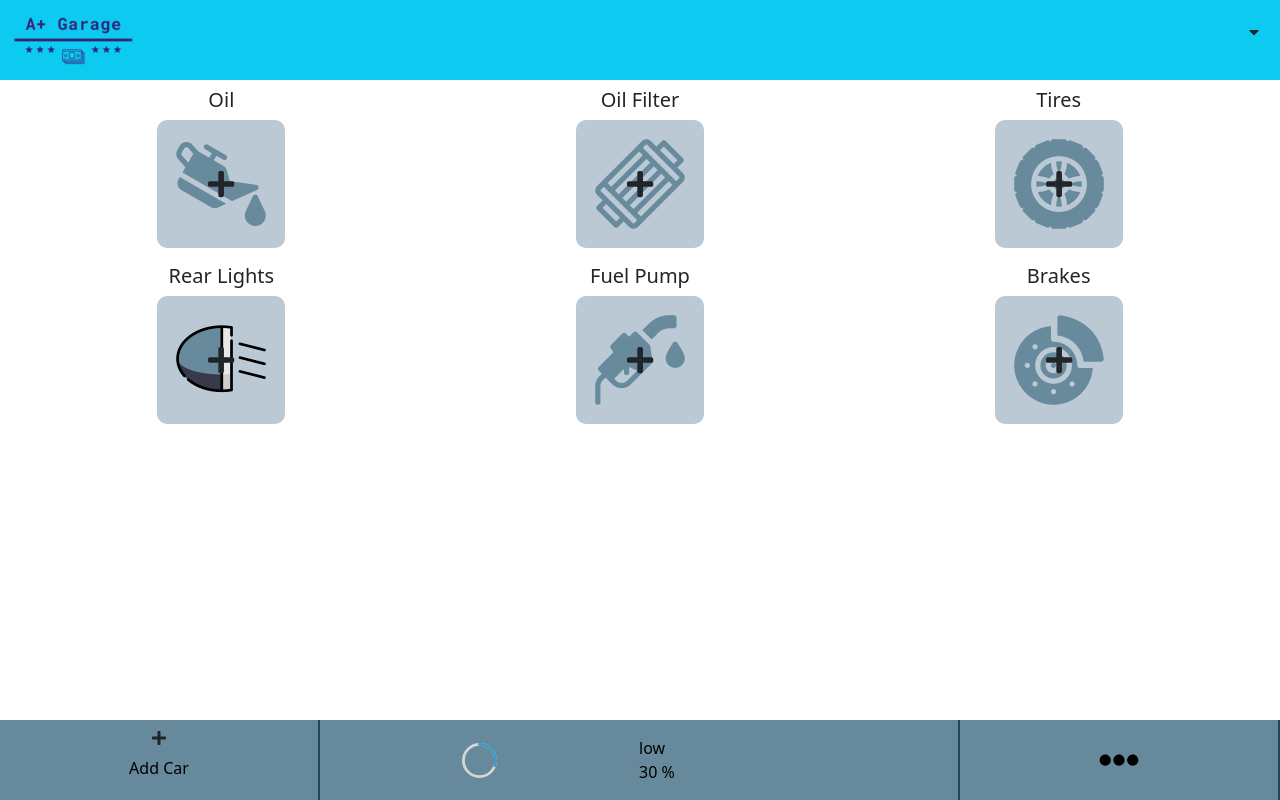
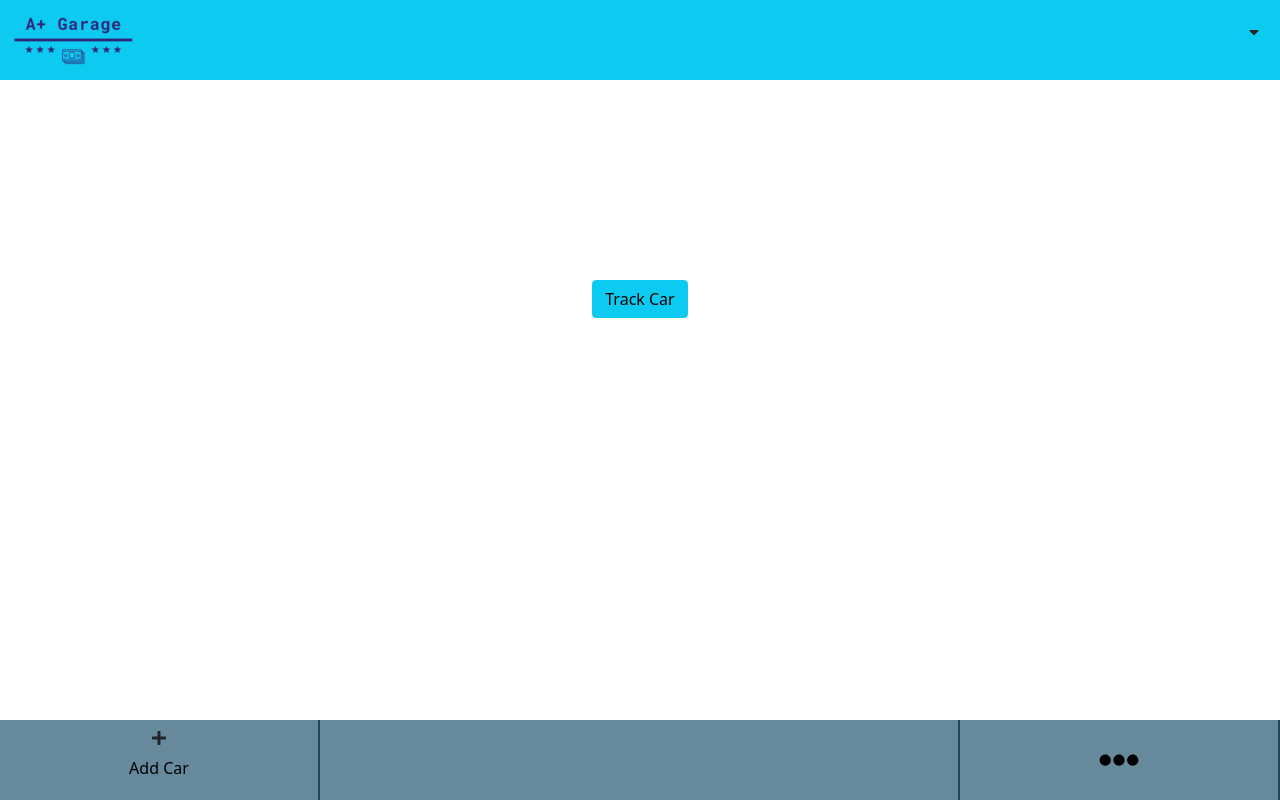
Before and after one commit to wandji20/a-plus-garage, a React (Create React App) app: page / in a window 1280 px wide. Built offline with nearby package versions, Linux system fonts and the light colour scheme.

Commit message:
Add AddTrackButton compinent and git add .

```diff
--- a/src/components/container/Footer.js
+++ b/src/components/container/Footer.js
@@ -1,4 +1,6 @@
 import React from 'react';
+import PropTypes from 'prop-types';
+import { connect } from 'react-redux';
 import { NavLink } from 'react-router-dom';
 import { CircularProgressbar } from 'react-circular-progressbar';
 import { FontAwesomeIcon } from '@fortawesome/react-fontawesome';
@@ -6,7 +8,8 @@ import { faEllipsisH } from '@fortawesome/free-solid-svg-icons';
 import Button from '../presentation/Button';
 import 'react-circular-progressbar/dist/styles.css';
 
-const Footer = () => {
+const Footer = (props) => {
+  const { loggedIn } = props;
   const percentage = 30;
   const linkStyle = {
     color: 'black',
@@ -37,7 +40,11 @@ const Footer = () => {
         </NavLink>
       </div>
       <div className="w-50">
+
         <NavLink to="/details" style={linkStyle} activeClassName="current">
+          {
+            loggedIn
+              ? (
                 <div className="d-flex justify-content-between align-items-center h-100">
                   <div className="w-50 d-flex flex-column justify-content-around align-items-center">
                     <div id="circular">
@@ -55,6 +62,10 @@ const Footer = () => {
                     </span>
                   </div>
                 </div>
+              )
+              : <div className="d-flex justify-content-between align-items-center h-100" />
+
+          }
         </NavLink>
       </div>
       <div className="w-25 ">
@@ -70,4 +81,14 @@ const Footer = () => {
   );
 };
 
-export default Footer;
+const mapStateToProps = (state) => ({
+  loggedIn: state.userReducer.loggedIn,
+  // car: state.carReducer.car,
+});
+
+Footer.propTypes = {
+  loggedIn: PropTypes.bool.isRequired,
+  // car: PropTypes.objectOf(PropTypes.any).isRequired,
+};
+
+export default connect(mapStateToProps)(Footer);
--- a/src/components/container/Home.js
+++ b/src/components/container/Home.js
@@ -1,50 +1,56 @@
 import React from 'react';
 import { connect } from 'react-redux';
 import PropTypes from 'prop-types';
+import AddTrackButton from '../presentation/AddTrackButton';
 import CarDetails from '../presentation/CarDetails';
-import Button from '../presentation/Button';
-import oil from '../../assets/car-oil.png';
-import oilFilter from '../../assets/oil-filter.png';
-import brake from '../../assets/brake.png';
-import wheel from '../../assets/car-wheel.png';
-import lights from '../../assets/car.png';
-import fuelPump from '../../assets/fuel-pump.png';
+// import Button from '../presentation/Button';
+// import oil from '../../assets/car-oil.png';
+// import oilFilter from '../../assets/oil-filter.png';
+// import brake from '../../assets/brake.png';
+// import wheel from '../../assets/car-wheel.png';
+// import lights from '../../assets/car.png';
+// import fuelPump from '../../assets/fuel-pump.png';
 
 const Home = (props) => {
   const { loggedIn, car } = props;
+  const style = {
+    display: 'block',
+    marginTop: '200px',
+  };
+  // const parts = [
+  //   { id: 1, name: 'Oil', url: oil },
+  //   { id: 2, name: 'Oil Filter', url: oilFilter },
+  //   { id: 3, name: 'Tires', url: wheel },
+  //   { id: 4, name: 'Rear Lights', url: lights },
+  //   { id: 5, name: 'Fuel Pump', url: fuelPump },
+  //   { id: 6, name: 'Brakes', url: brake },
+  // ];
+  // const style = {
+  //   position: 'absolute',
+  //   fontSize: '30px',
+  // };
 
-  const parts = [
-    { id: 1, name: 'Oil', url: oil },
-    { id: 2, name: 'Oil Filter', url: oilFilter },
-    { id: 3, name: 'Tires', url: wheel },
-    { id: 4, name: 'Rear Lights', url: lights },
-    { id: 5, name: 'Fuel Pump', url: fuelPump },
-    { id: 6, name: 'Brakes', url: brake },
-  ];
-  const style = {
-    position: 'absolute',
-    fontSize: '30px',
-  };
+  // parts.map((part) => (
+  //           <article
+  //             key={part.id}
+  //             className="article my-2 col-6 col-md-4 d-flex
+  //               flex-column justify-content-center align-items-center"
+  //           >
+  //             <h5 className="">
+  //               {part.name}
+  //             </h5>
+  //             <div className="d-flex justify-content-center align-items-center">
+  //               <Button style={style} />
+  //               <img style={{ borderRadius: '10px' }} src={part.url} alt={part.name} />
+  //             </div>
+  //           </article>
+  //         ))
   return (
     <div className="container-fluid d-flex justify-content-center flex-wrap">
       {
         (loggedIn && car.make)
           ? <CarDetails car={car} />
-          : parts.map((part) => (
-            <article
-              key={part.id}
-              className="article my-2 col-6 col-md-4 d-flex
-                flex-column justify-content-center align-items-center"
-            >
-              <h5 className="">
-                {part.name}
-              </h5>
-              <div className="d-flex justify-content-center align-items-center">
-                <Button style={style} />
-                <img style={{ borderRadius: '10px' }} src={part.url} alt={part.name} />
-              </div>
-            </article>
-          ))
+          : <AddTrackButton style={style} />
       }
     </div>
   );
--- /dev/null
+++ b/src/components/presentation/AddTrackButton.js
@@ -0,0 +1,24 @@
+import React from 'react';
+import PropTypes from 'prop-types';
+import { Link } from 'react-router-dom';
+
+const AddTrackButton = (props) => {
+  const { style } = props;
+  return (
+    <Link to="/new_car" style={style}>
+      <button type="button" className="btn btn-info">
+        Track Car
+      </button>
+    </Link>
+  );
+};
+
+AddTrackButton.propTypes = {
+  style: PropTypes.objectOf(PropTypes.string),
+};
+
+AddTrackButton.defaultProps = {
+  style: {},
+};
+
+export default AddTrackButton;
```
Lines whose indentation alone changed are shown as unchanged.
